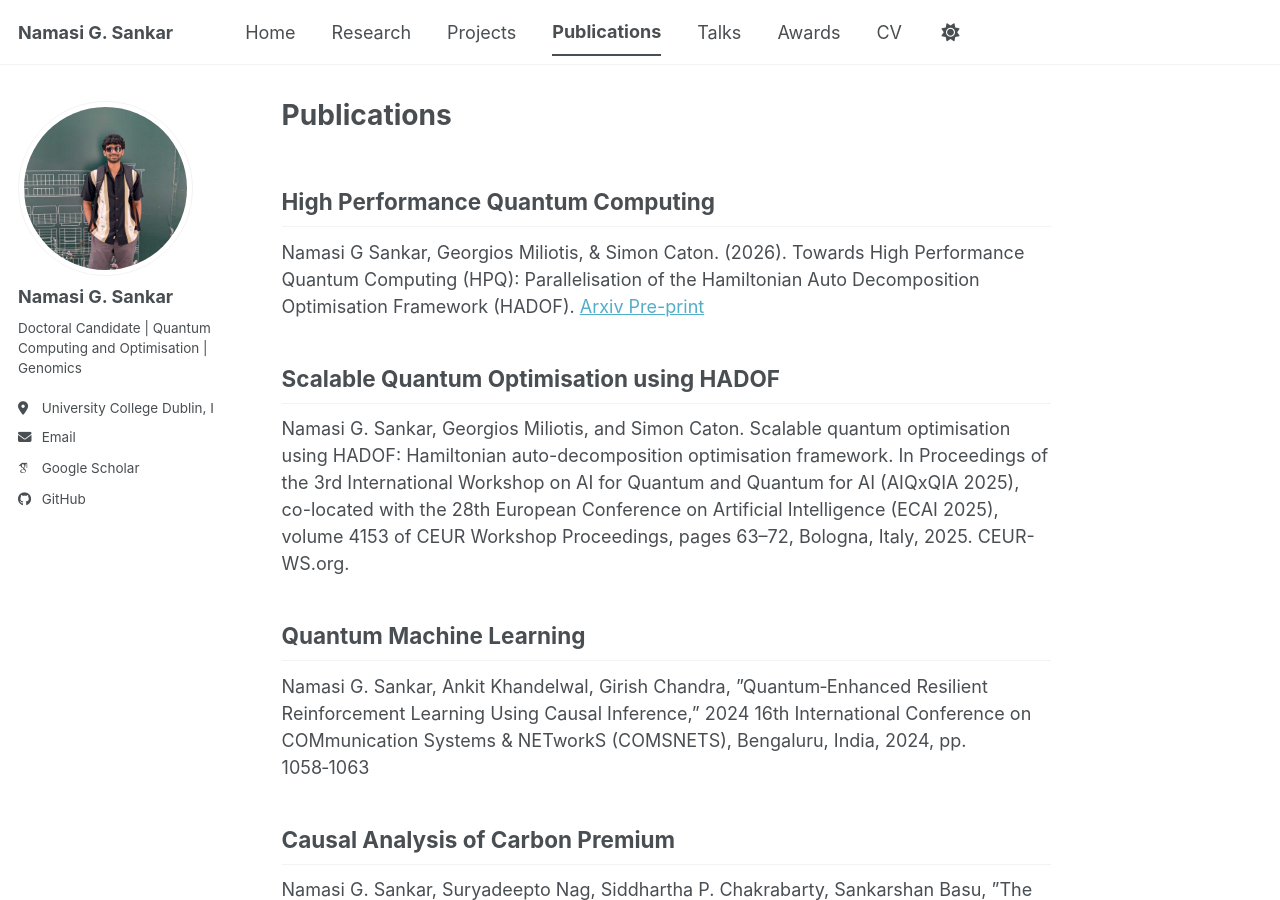
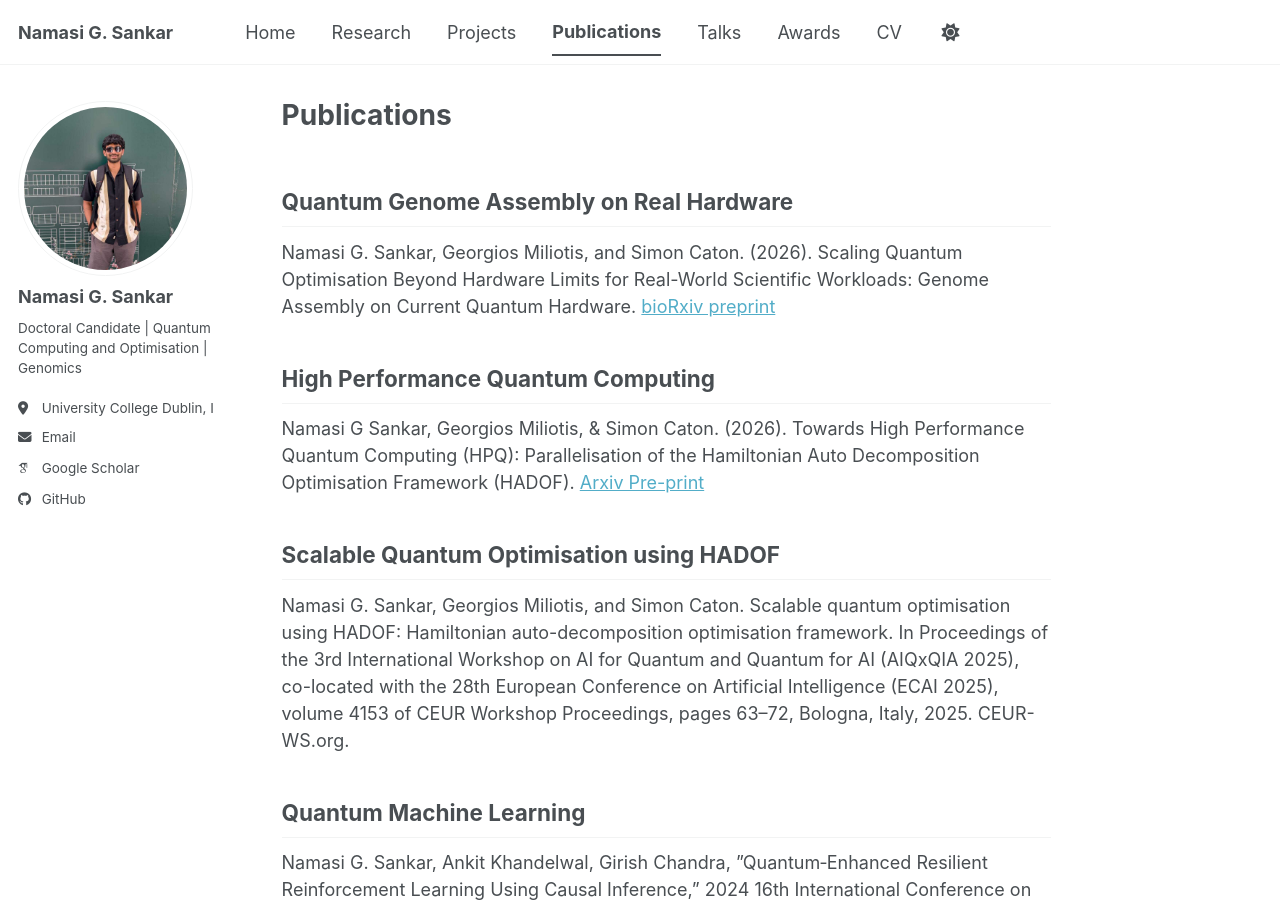
Before and after one commit to Namasi-PhD/Namasi-PhD.github.io, a Jekyll site: the page built from _pages/publications.md, in a window 1280 px wide and 900 px high. Built offline with Jekyll 4.4.1, drawn with Linux system fonts in a browser that asks for light colours; some web fonts are replaced; a script bundle is joined from its source files by our own code; library files that are not in the unit come from our copies.

Commit message:
Add publication on Quantum Genome Assembly
Added a new publication on quantum genome assembly.

```diff
--- a/_pages/publications.md
+++ b/_pages/publications.md
@@ -3,6 +3,10 @@ layout: single
 title: "Publications"
 permalink: /publications/
 ---
+
+## Quantum Genome Assembly on Real Hardware
+
+Namasi G. Sankar, Georgios Miliotis, and Simon Caton. (2026). Scaling Quantum Optimisation Beyond Hardware Limits for Real-World Scientific Workloads: Genome Assembly on Current Quantum Hardware. [bioRxiv preprint](https://www.biorxiv.org/content/10.64898/2026.09.04.749434v1)
 
 ## High Performance Quantum Computing
 
```
